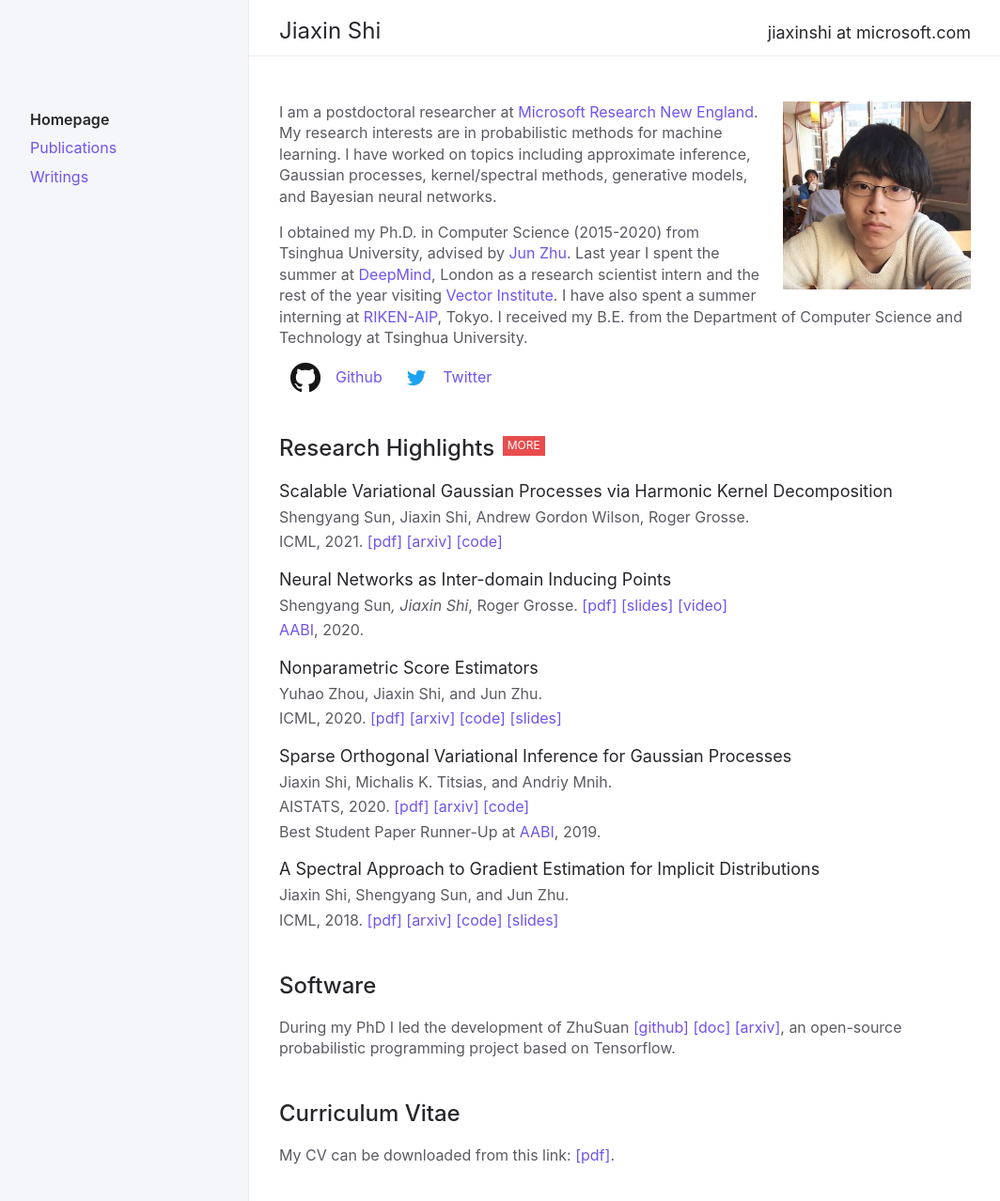
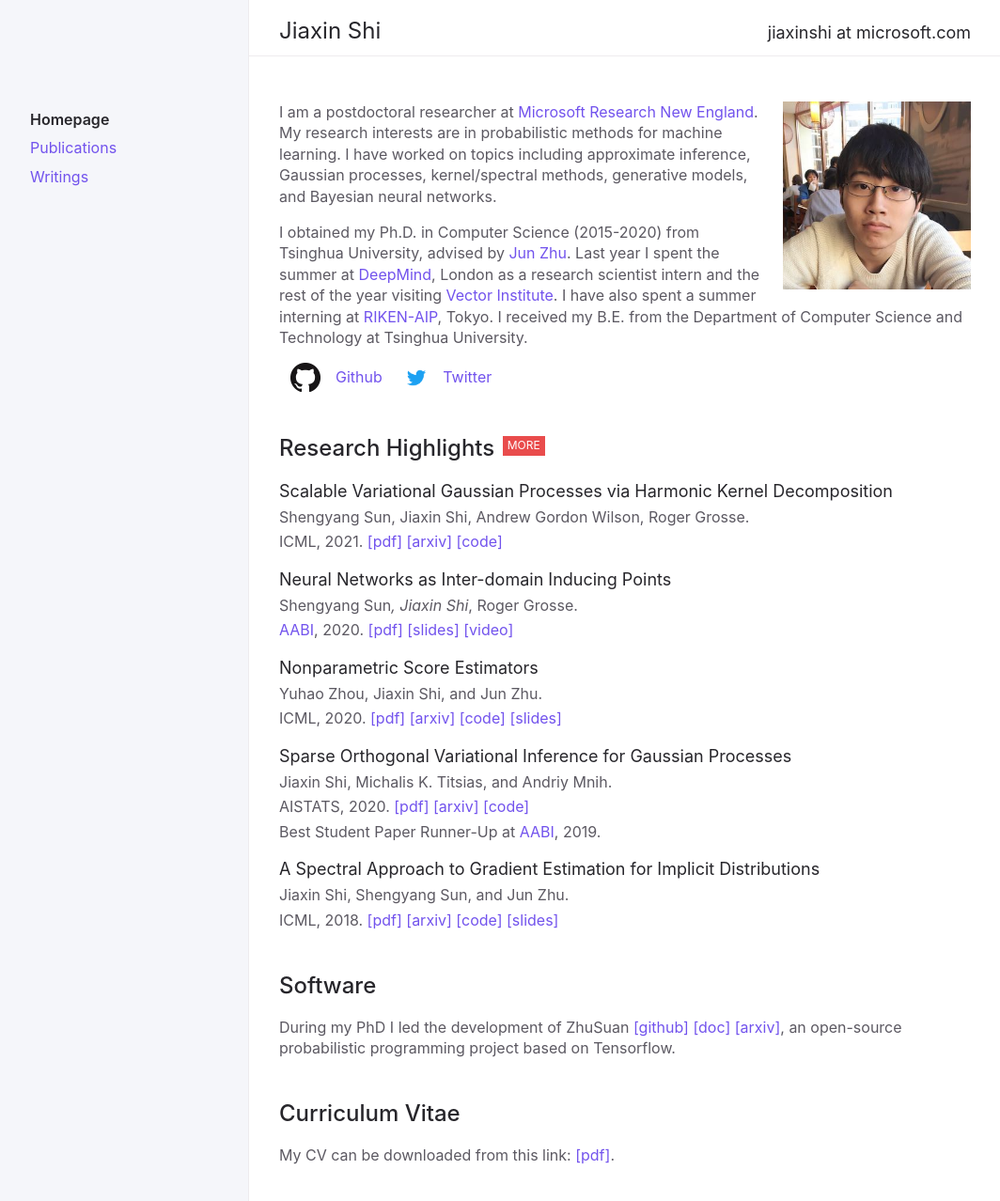
Before and after one commit to thjashin/thjashin.github.io, a Jekyll site: the page built from index.md, in a window 1280 px wide. Shown: the top 1278 px of the page at 94% size, without its empty margins (91-1155 px from the left). Built offline with Jekyll 4.4.1, drawn with Linux system fonts in a browser that asks for light colours.

Commit message:
update homepage

```diff
--- a/index.md
+++ b/index.md
@@ -39,11 +39,11 @@ ICML, 2021.
 Neural Networks as Inter-domain Inducing Points
 {: .fs-5 .mb-1 .text-grey-dk-300}
 Shengyang Sun*, Jiaxin Shi*, Roger Grosse.
+{: .mb-1}
+[AABI](http://approximateinference.org/), 2020.
 [[pdf]](https://openreview.net/pdf?id=NgqYp7sAW6t)
 [[slides]](http://thjashin.github.io/talks/nn-as-sparse-gp.pdf)
 [[video]](https://www.youtube.com/watch?v=y29G0aRshy0&t=2s)
-{: .mb-1}
-[AABI](http://approximateinference.org/), 2020.
 
 Nonparametric Score Estimators
 {: .fs-5 .mb-1 .text-grey-dk-300}
```
